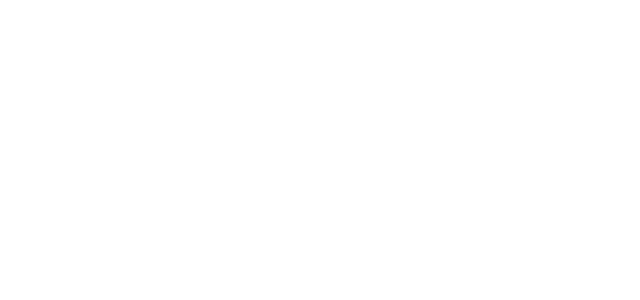
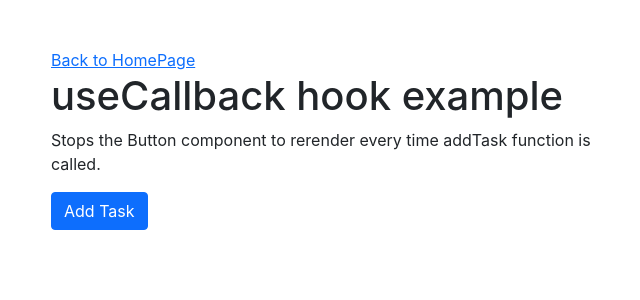
Before and after one commit to shirve/advanced-react-hooks, a React (Create React App) app: page /usecallback-example in a window 1280 px wide. Before the commit this address had no page. Shown: the top 300 px of the page, without its empty margins (31-671 px from the left). Built offline with nearby package versions, Linux system fonts and the light colour scheme.

Commit message:
useCallback hook example

```diff
--- a/src/App.tsx
+++ b/src/App.tsx
@@ -4,6 +4,7 @@
 import UseRefExample2 from './components/UseRefExample2'
 import MemoryLeakExample from './components/MemoryLeakExample'
 import UseMemoExample from './components/UseMemoExample'
+import UseCallbackExample from './components/UseCallbackExample'
 
 function App() {
   return (
@@ -15,6 +16,7 @@
           <Route path='useref-example-2' element={<UseRefExample2 />} />
           <Route path='memory-leak-example' element={<MemoryLeakExample />} />
           <Route path='usememo-example' element={<UseMemoExample />} />
+          <Route path='usecallback-example' element={<UseCallbackExample />} />
         </Routes>
       </main>
     </Router>
--- a/src/components/HomePage.tsx
+++ b/src/components/HomePage.tsx
@@ -23,6 +23,11 @@
           useMemo example
         </li>
       </Link>
+      <Link to='usecallback-example' className='text-decoration-none'>
+        <li className='list-group-item list-group-item-action'>
+          useCallback example
+        </li>
+      </Link>
     </ul>
   )
 }
--- /dev/null
+++ b/src/components/UseCallbackExample.tsx
@@ -0,0 +1,38 @@
+import React, { useState, useCallback } from 'react'
+import { Link } from 'react-router-dom'
+
+const UseCallbackExample = () => {
+  const [tasks, setTasks] = useState<string[]>([])
+
+  const addTask = useCallback(() => {
+    setTasks((prevState) => [...prevState, 'new task'])
+  }, [setTasks])
+
+  return (
+    <div className='w-50'>
+      <Link to='/'>Back to HomePage</Link>
+      <h1>useCallback hook example</h1>
+      <p>
+        Stops the Button component to rerender every time addTask function is
+        called.
+      </p>
+      <Button addTask={addTask} />
+      {tasks.map((task, index) => (
+        <div key={index}>{task}</div>
+      ))}
+    </div>
+  )
+}
+
+const Button = React.memo(({ addTask }: { addTask: () => void }) => {
+  console.log('Button rendered')
+  return (
+    <div>
+      <button className='btn btn-primary' onClick={addTask}>
+        Add Task
+      </button>
+    </div>
+  )
+})
+
+export default UseCallbackExample
```
